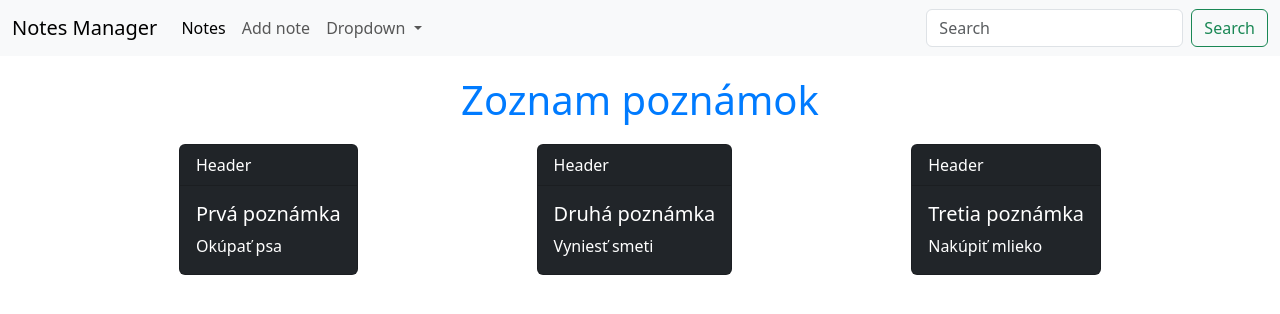
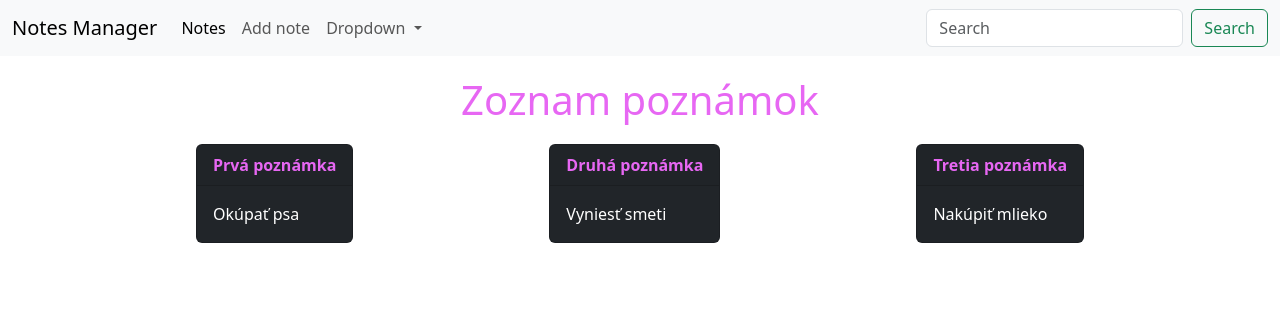
Before and after one commit to schmidtchristopher1/note-manager, an Angular app: page /notes in a window 1280 px wide. Shown: the top 314 px of the page. Built offline with nearby package versions, Linux system fonts and the light colour scheme; data requests are answered from the project's data file.

Commit message:
Enhance notes list styling and update title display in card headers

```diff
--- a/src/app/pages/notes-list/notes-list.component.css
+++ b/src/app/pages/notes-list/notes-list.component.css
@@ -1,12 +1,16 @@
-h1{
+h1 {
   text-align: center;
   margin-top: 20px;
-    color: #007bff;
+  color: rgb(231, 103, 243);
 }
 
-.zoznam{
+.zoznam {
   display: flex;
   flex-wrap: wrap;
   justify-content: space-evenly;
   margin-top: 20px;
 }
+
+b {
+  color: rgb(231, 103, 243);
+}
--- a/src/app/pages/notes-list/notes-list.component.html
+++ b/src/app/pages/notes-list/notes-list.component.html
@@ -1,10 +1,11 @@
 <h1>Zoznam poznámok</h1>
 
 <div class="zoznam">
-<div *ngFor="let note of notes" class="card text-bg-dark mb-3" style="max-width: 18rem;">
-    <div class="card-header">Header</div>
+  <div *ngFor="let note of notes" class="card text-bg-dark mb-3" style="max-width: 18rem;">
+    <div class="card-header">
+      <b>{{note.title}}</b>
+    </div>
     <div class="card-body">
-      <h5 class="card-title">{{note.title}}</h5>
       <p class="card-text">{{note.content}}</p>
     </div>
   </div>
```
Lines whose indentation alone changed are shown as unchanged.
